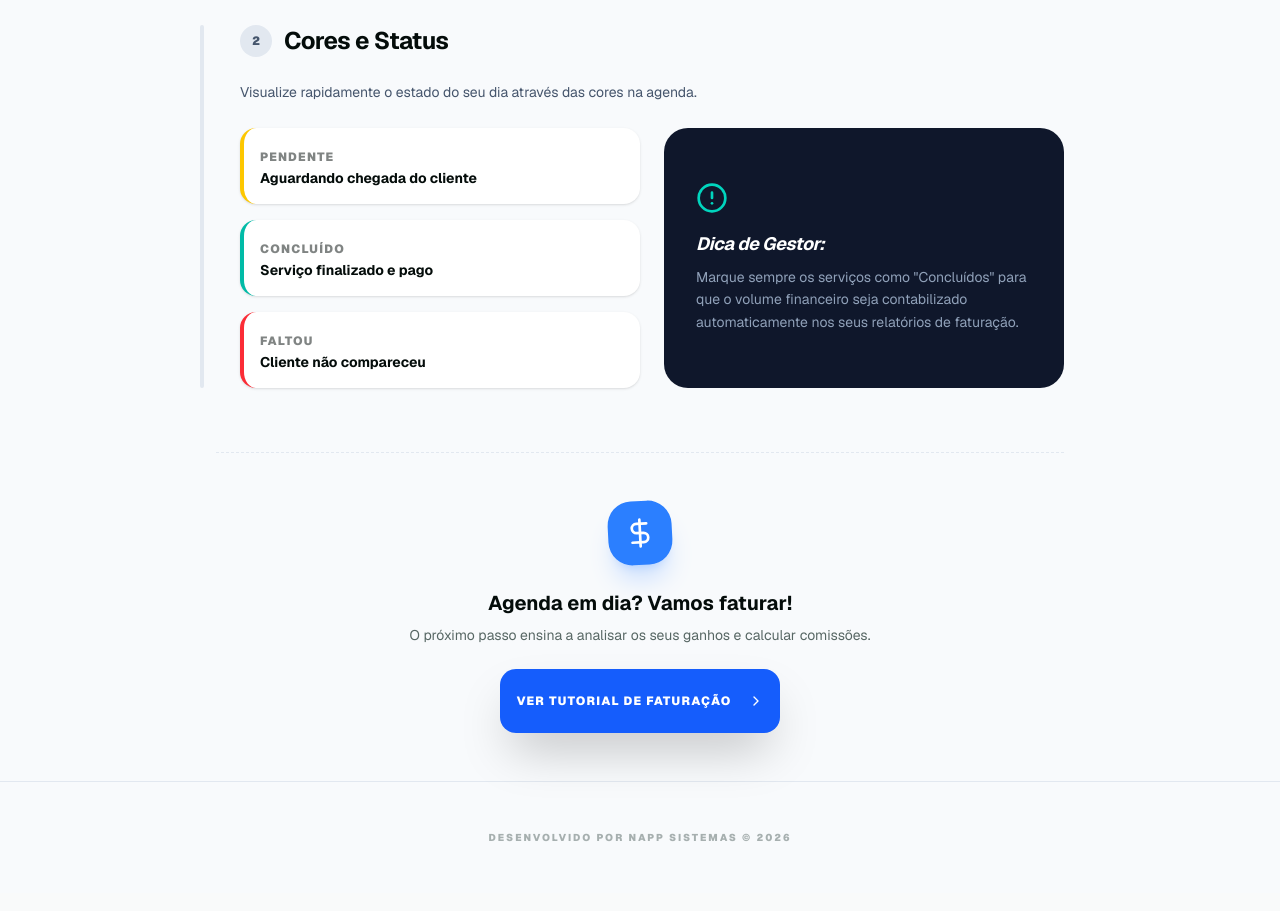
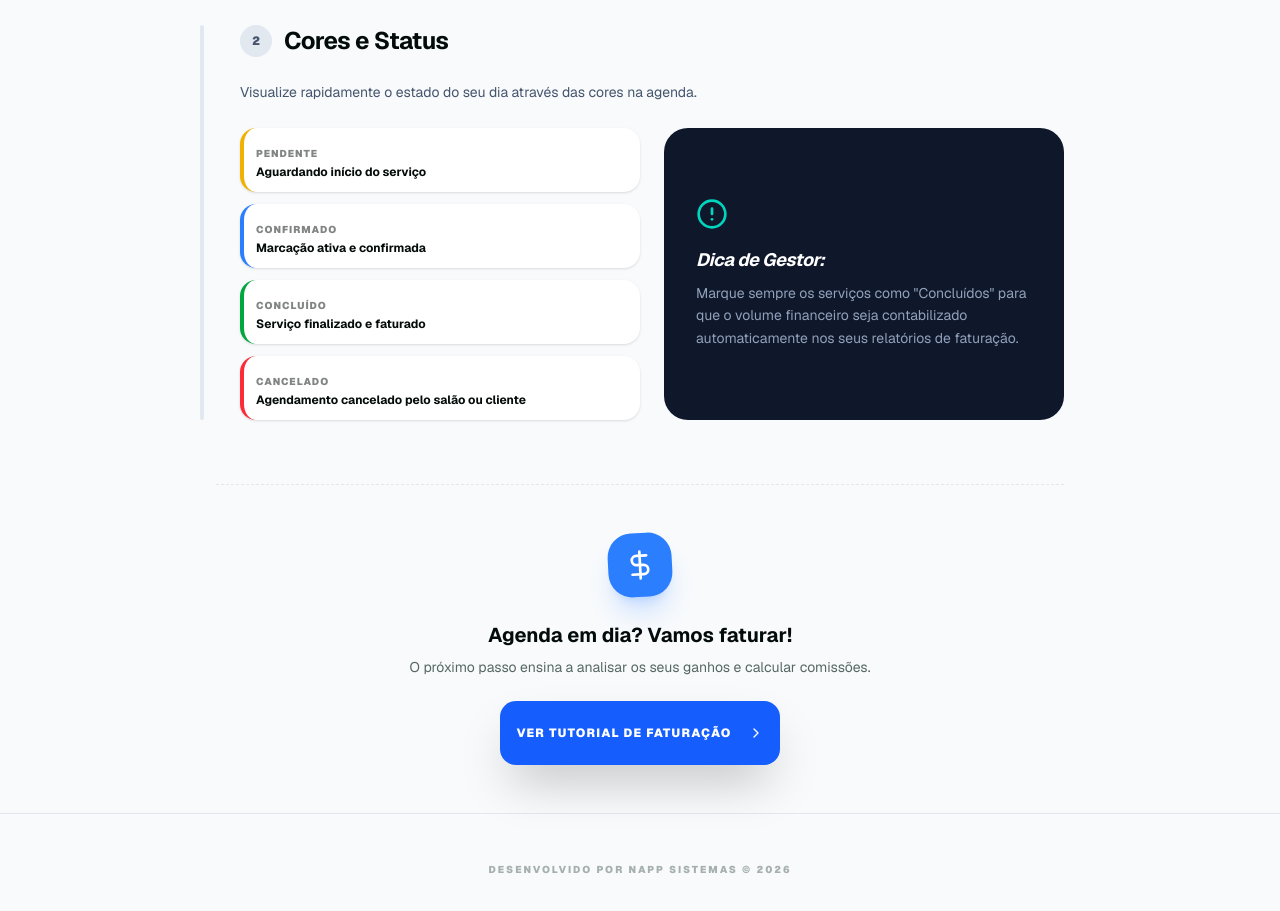
Before and after one commit to jefersonsnow/agendapro, a Next.js app: page /en/ajuda/gestao-agenda in a window 1280 px wide. Shown: the part 1080-1991 px from the top of the page. Built offline with nearby package versions, Linux system fonts and the light colour scheme.

Commit message:
docs: update help page FAQs, sub-tutorials and add YouTube channel link

```diff
--- a/app/[locale]/ajuda/faturacao-comissoes/page.tsx
+++ b/app/[locale]/ajuda/faturacao-comissoes/page.tsx
@@ -136,7 +136,7 @@ export default function FaturacaoTutorial() {
                    <h3 className="text-2xl font-bold tracking-tight">Comissões Automáticas</h3>
                 </div>
                 <p className="text-slate-600 dark:text-slate-400 leading-relaxed text-sm">
-                   Esqueça a calculadora. O AgendarPro calcula a comissão de cada colaborador com base no valor de cada serviço concluído.
+                   Esqueça a calculadora. O AgendarPro calcula a comissão de cada colaborador de forma flexível e automática com base no valor fixo configurado individualmente para cada serviço executado.
                 </p>
                 <div className="bg-slate-900 text-white p-10 rounded-[3rem] space-y-8">
                    <div className="flex flex-col md:flex-row gap-8 items-center">
@@ -153,7 +153,7 @@ export default function FaturacaoTutorial() {
                    <div className="pt-8 border-t border-white/10 grid grid-cols-1 md:grid-cols-3 gap-6">
                       <div className="space-y-2">
                          <div className="text-[10px] font-black uppercase tracking-widest text-blue-400">Dica Pro</div>
-                         <p className="text-xs text-slate-300">Defina a taxa de comissão individual no perfil de cada membro da equipa em <strong>Configurações &gt; Equipa</strong>.</p>
+                         <p className="text-xs text-slate-300">Defina o valor de comissão específico por profissional diretamente na ficha de cada serviço em <strong>Serviços</strong>, associando quem realiza o quê e com que remuneração.</p>
                       </div>
                       <div className="space-y-2">
                          <div className="text-[10px] font-black uppercase tracking-widest text-blue-400">Transparência</div>
--- a/app/[locale]/ajuda/gestao-agenda/page.tsx
+++ b/app/[locale]/ajuda/gestao-agenda/page.tsx
@@ -145,23 +145,29 @@ export default function GestaoAgendaTutorial() {
                    Visualize rapidamente o estado do seu dia através das cores na agenda.
                 </p>
                 <div className="grid grid-cols-1 md:grid-cols-2 gap-6">
-                   <div className="space-y-4">
-                      <div className="flex items-center gap-4 bg-white dark:bg-slate-900 p-4 rounded-2xl shadow-sm border-l-4 border-yellow-400">
+                    <div className="space-y-3">
+                       <div className="flex items-center gap-3 bg-white dark:bg-slate-900 p-3 rounded-2xl shadow-sm border-l-4 border-yellow-500">
                           <div className="flex-1">
-                            <span className="text-xs font-black uppercase tracking-widest opacity-50">Pendente</span>
-                            <p className="text-sm font-bold">Aguardando chegada do cliente</p>
+                             <span className="text-[10px] font-black uppercase tracking-widest opacity-50">Pendente</span>
+                             <p className="text-xs font-bold">Aguardando início do serviço</p>
                           </div>
                        </div>
-                      <div className="flex items-center gap-4 bg-white dark:bg-slate-900 p-4 rounded-2xl shadow-sm border-l-4 border-teal-500">
+                       <div className="flex items-center gap-3 bg-white dark:bg-slate-900 p-3 rounded-2xl shadow-sm border-l-4 border-blue-500">
                           <div className="flex-1">
-                            <span className="text-xs font-black uppercase tracking-widest opacity-50">Concluído</span>
-                            <p className="text-sm font-bold">Serviço finalizado e pago</p>
+                             <span className="text-[10px] font-black uppercase tracking-widest opacity-50">Confirmado</span>
+                             <p className="text-xs font-bold">Marcação ativa e confirmada</p>
                           </div>
                        </div>
-                      <div className="flex items-center gap-4 bg-white dark:bg-slate-900 p-4 rounded-2xl shadow-sm border-l-4 border-red-500">
+                       <div className="flex items-center gap-3 bg-white dark:bg-slate-900 p-3 rounded-2xl shadow-sm border-l-4 border-green-600">
                           <div className="flex-1">
-                            <span className="text-xs font-black uppercase tracking-widest opacity-50">Faltou</span>
-                            <p className="text-sm font-bold">Cliente não compareceu</p>
+                             <span className="text-[10px] font-black uppercase tracking-widest opacity-50">Concluído</span>
+                             <p className="text-xs font-bold">Serviço finalizado e faturado</p>
+                          </div>
+                       </div>
+                       <div className="flex items-center gap-3 bg-white dark:bg-slate-900 p-3 rounded-2xl shadow-sm border-l-4 border-red-500">
+                          <div className="flex-1">
+                             <span className="text-[10px] font-black uppercase tracking-widest opacity-50">Cancelado</span>
+                             <p className="text-xs font-bold">Agendamento cancelado pelo salão ou cliente</p>
                           </div>
                        </div>
                     </div>
--- a/app/[locale]/ajuda/primeiros-passos/page.tsx
+++ b/app/[locale]/ajuda/primeiros-passos/page.tsx
@@ -115,7 +115,7 @@ export default function PrimeirosPassosTutorial() {
                          </div>
                          <div>
                             <h4 className="font-bold text-sm">Slug Personalizado</h4>
-                            <p className="text-xs text-muted-foreground mt-1 leading-relaxed">Defina o seu link único (ex: agendar.pro/oseu-salao) para partilhar nas redes sociais.</p>
+                            <p className="text-xs text-muted-foreground mt-1 leading-relaxed">Defina o seu link único (ex: agendarpro.pt/oseu-salao) para partilhar nas redes sociais.</p>
                          </div>
                       </CardContent>
                    </Card>
--- a/app/[locale]/dashboard/ajuda/page.tsx
+++ b/app/[locale]/dashboard/ajuda/page.tsx
@@ -13,7 +13,7 @@ import { Textarea } from "@/components/ui/textarea"
 import {
   HelpCircle, MessageSquare, LifeBuoy, BookOpen,
   ChevronRight, PlayCircle, Star, Send, Clock,
-  CheckCircle2, AlertCircle, Phone
+  CheckCircle2, AlertCircle, Phone, Youtube
 } from "lucide-react"
 import { toast } from "sonner"
 import { format } from "date-fns"
@@ -89,8 +89,8 @@ export default function HelpSupportPage() {
   const faqs = [
     { q: "Como altero o logótipo do meu salão?", a: "Vá a Configurações > Identidade Visual e faça o upload da sua imagem. Recomendamos o formato PNG ou JPG com fundo transparente." },
     { q: "Posso ter mais do que um profissional?", a: "Sim! Dependendo do seu plano (Basic ou Premium), pode gerir vários profissionais na aba Equipa." },
-    { q: "O AgendarPro tem período de experiência?", a: "Não, o AgendarPro funciona num modelo de subscrição direta. Pode começar com o plano Mínimo e fazer upgrade conforme o seu negócio cresce." },
-    { q: "Como os clientes fazem as reservas?", a: "Cada salão tem um link exclusivo (ex: agendar.napp.pt/pt/seu-nome). Pode partilhar este link nas suas redes sociais ou via WhatsApp." }
+    { q: "O AgendarPro tem período de experiência?", a: "Sim! O AgendarPro oferece um período experimental gratuito de 30 dias para novos parceiros (quando ativo). Durante este trial, tem acesso total a todas as funcionalidades do sistema para configurar e testar o seu salão sem qualquer cobrança inicial." },
+    { q: "Como os clientes fazem as reservas?", a: "Cada salão tem um link exclusivo (ex: agendarpro.pt/seu-salao). Pode partilhar este link diretamente no seu Instagram, nas redes sociais ou enviar via WhatsApp." }
   ]
 
   return (
@@ -275,6 +275,19 @@ export default function HelpSupportPage() {
                   </div>
                </div>
             </Card>
+
+            <Card className="border-none shadow-xl rounded-3xl bg-muted/50 p-6 hover:bg-red-500/5 transition-all">
+               <a href="https://www.youtube.com/@nappsistemas" target="_blank" rel="noopener noreferrer" className="flex items-center gap-4 group">
+                  <div className="h-10 w-10 rounded-xl bg-red-100 dark:bg-red-950 flex items-center justify-center group-hover:scale-110 transition-transform">
+                     <Youtube className="h-5 w-5 text-red-600 dark:text-red-400" />
+                  </div>
+                  <div className="flex-1 min-w-0">
+                     <h4 className="font-bold text-sm italic group-hover:text-red-600 transition-colors">Canal do YouTube</h4>
+                     <p className="text-xs text-muted-foreground truncate">youtube.com/@nappsistemas</p>
+                  </div>
+                  <ChevronRight className="h-4 w-4 text-muted-foreground group-hover:translate-x-1 transition-transform shrink-0" />
+               </a>
+            </Card>
          </div>
 
       </div>
```
Lines whose indentation alone changed are shown as unchanged.
